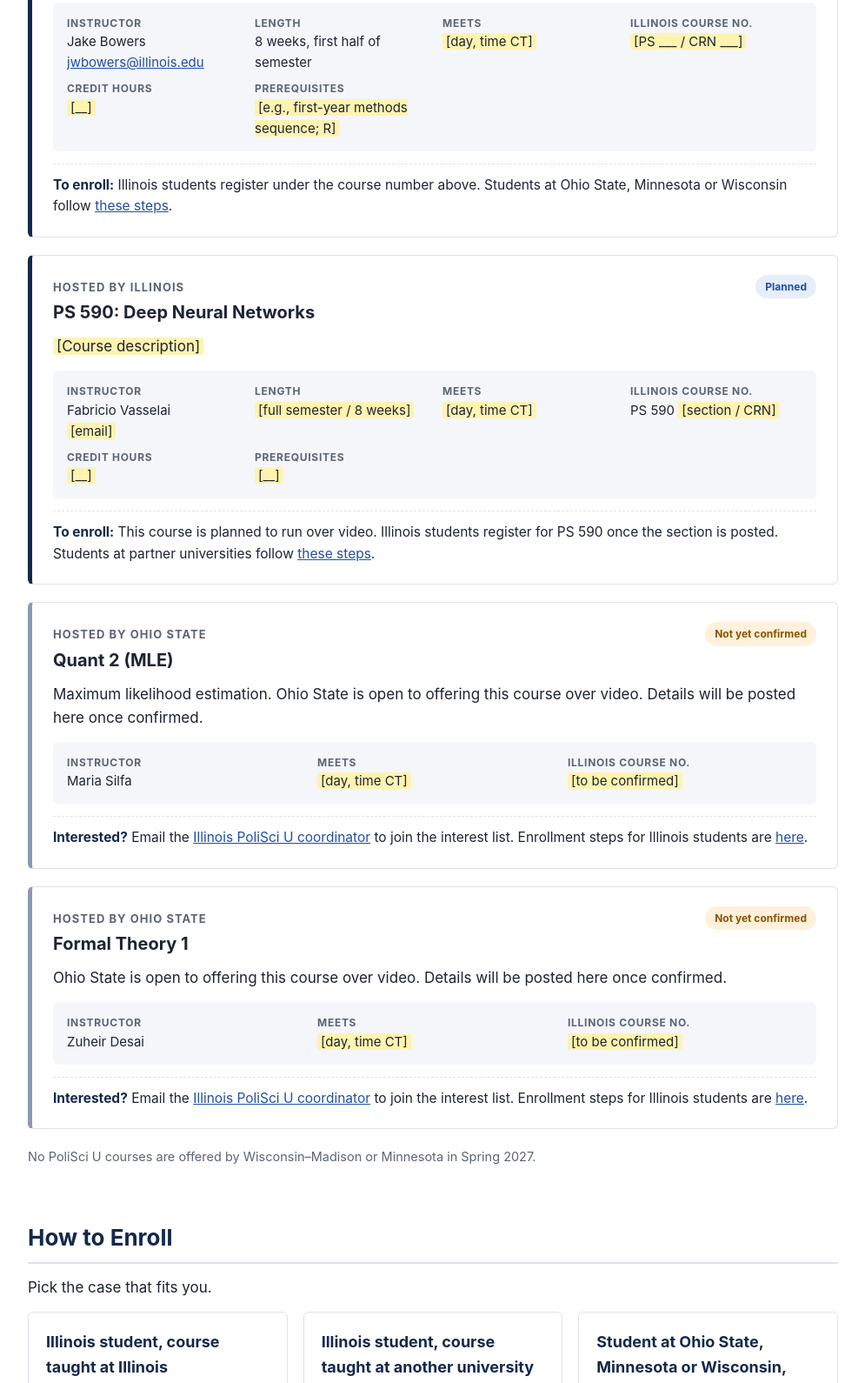
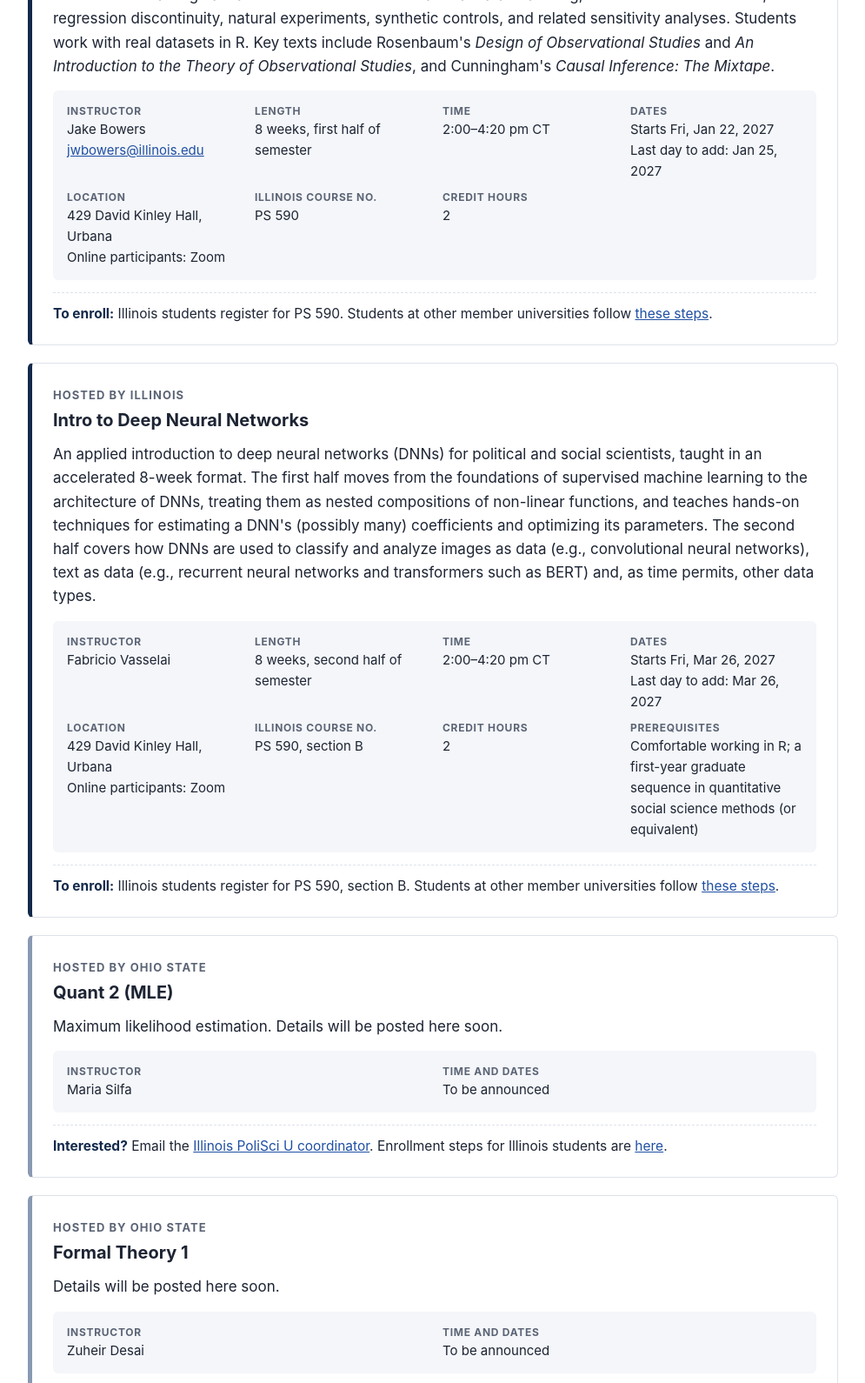
Before and after one commit to rahnumasiddika/polisciu-illinois, a plain HTML site: page index.html in a window 1280 px wide. Shown: the part 996-2586 px from the top of the page at 87% size, without its empty margins (142-1137 px from the left). Drawn offline with Linux system fonts and the light colour scheme.

Commit message:
Add files via upload

```diff
--- a/index.html
+++ b/index.html
@@ -16,6 +16,8 @@
   .eyebrow{text-transform:uppercase;letter-spacing:.12em;font-size:13px;font-weight:600;color:#ffb8a3;margin:0 0 10px}
   h1{font-size:clamp(28px,5vw,42px);line-height:1.15;margin:0 0 12px}
   .lede{font-size:19px;max-width:700px;margin:0 0 22px;color:#dfe6f2}
+  .members{list-style:none;padding:0;margin:0 0 24px;display:flex;flex-wrap:wrap;gap:8px}
+  .members li{background:rgba(255,255,255,.12);border:1px solid rgba(255,255,255,.3);border-radius:999px;padding:5px 14px;font-size:14px;font-weight:600}
   .cta{display:inline-block;background:var(--orange);color:#fff;text-decoration:none;font-weight:700;padding:11px 20px;border-radius:6px;margin:0 10px 8px 0}
   .cta.ghost{background:transparent;border:2px solid #fff}
   .cta:hover{color:#fff;filter:brightness(1.08)}
@@ -64,7 +66,8 @@
   <div class="wrap">
     <p class="eyebrow">Department of Political Science · University of Illinois Urbana-Champaign</p>
     <h1>PoliSci U: Spring 2027 Methods Courses</h1>
-    <p class="lede">Advanced political methodology courses taught live over video and open to graduate students at Illinois, Minnesota, Ohio State, and Wisconsin–Madison. See what's offered and how to enroll.</p>
+    <p class="lede">Advanced political methodology courses taught live, in person at the host campus and over Zoom, and open to graduate students at all member universities. See what's offered and how to enroll.</p>
+    <ul class="members" aria-label="Member universities"><li>University of Illinois Urbana-Champaign</li><li>University of Minnesota</li><li>The Ohio State University</li><li>University of Wisconsin–Madison</li></ul>
     <a class="cta" href="#courses">See Spring 2027 courses</a>
     <a class="cta ghost" href="#how-to-enroll">How to enroll</a>
   </div>
@@ -86,10 +89,10 @@
   <section id="dates">
     <h2>Key Dates</h2>
     <div class="dates">
-      <div class="date"><b>Registration opens</b><span class="placeholder">[date]</span></div>
-      <div class="date"><b>Tell the instructor you plan to join</b><span class="placeholder">[date]</span></div>
-      <div class="date"><b>First-half (8-week) courses begin</b><span class="placeholder">[date]</span></div>
-      <div class="date"><b>Last day to add</b><span class="placeholder">[date]</span></div>
+      <div class="date"><b>Causal Inference begins</b><span>Friday, January 22, 2027</span></div>
+      <div class="date"><b>Causal Inference: last day to add</b><span>Monday, January 25, 2027</span></div>
+      <div class="date"><b>Intro to Deep Neural Networks begins</b><span>Friday, March 26, 2027</span></div>
+      <div class="date"><b>Deep Neural Networks: last day to add</b><span>Friday, March 26, 2027</span></div>
     </div>
     <p class="note">All class times on this page are in Central Time. The four universities have different academic calendars, so check start dates against your own university's calendar.</p>
   </section>
@@ -100,66 +103,62 @@
     <article class="course" id="causal-inference">
       <div class="top">
         <div><span class="inst">Hosted by Illinois</span><h3>Causal Inference for Observational Studies</h3></div>
-        <span class="badge b-open">Open for enrollment</span>
       </div>
       <p>Methods for drawing causal conclusions from observational data: matching, difference-in-differences, regression discontinuity, natural experiments, synthetic controls, and related sensitivity analyses. Students work with real datasets in R. Key texts include Rosenbaum's <em>Design of Observational Studies</em> and <em>An Introduction to the Theory of Observational Studies</em>, and Cunningham's <em>Causal Inference: The Mixtape</em>.</p>
       <div class="facts">
         <div><b>Instructor</b>Jake Bowers<br><a href="mailto:jwbowers@illinois.edu">jwbowers@illinois.edu</a></div>
         <div><b>Length</b>8 weeks, first half of semester</div>
-        <div><b>Meets</b><span class="placeholder">[day, time CT]</span></div>
-        <div><b>Illinois course no.</b><span class="placeholder">[PS ___ / CRN ___]</span></div>
-        <div><b>Credit hours</b><span class="placeholder">[__]</span></div>
-        <div><b>Prerequisites</b><span class="placeholder">[e.g., first-year methods sequence; R]</span></div>
+        <div><b>Time</b>2:00–4:20 pm CT</div>
+        <div><b>Dates</b>Starts Fri, Jan 22, 2027<br>Last day to add: Jan 25, 2027</div>
+        <div><b>Location</b>429 David Kinley Hall, Urbana<br>Online participants: Zoom</div>
+        <div><b>Illinois course no.</b>PS 590</div>
+        <div><b>Credit hours</b>2</div>
       </div>
-      <div class="enroll"><strong>To enroll:</strong> Illinois students register under the course number above. Students at Ohio State, Minnesota or Wisconsin follow <a href="#path-partner">these steps</a>.</div>
+      <div class="enroll"><strong>To enroll:</strong> Illinois students register for PS 590. Students at other member universities follow <a href="#path-partner">these steps</a>.</div>
     </article>
 
     <article class="course" id="deep-neural-networks">
       <div class="top">
-        <div><span class="inst">Hosted by Illinois</span><h3>PS 590: Deep Neural Networks</h3></div>
-        <span class="badge b-planned">Planned</span>
+        <div><span class="inst">Hosted by Illinois</span><h3>Intro to Deep Neural Networks</h3></div>
       </div>
-      <p><span class="placeholder">[Course description]</span></p>
+      <p>An applied introduction to deep neural networks (DNNs) for political and social scientists, taught in an accelerated 8-week format. The first half moves from the foundations of supervised machine learning to the architecture of DNNs, treating them as nested compositions of non-linear functions, and teaches hands-on techniques for estimating a DNN's (possibly many) coefficients and optimizing its parameters. The second half covers how DNNs are used to classify and analyze images as data (e.g., convolutional neural networks), text as data (e.g., recurrent neural networks and transformers such as BERT) and, as time permits, other data types.</p>
       <div class="facts">
-        <div><b>Instructor</b>Fabricio Vasselai<br><span class="placeholder">[email]</span></div>
-        <div><b>Length</b><span class="placeholder">[full semester / 8 weeks]</span></div>
-        <div><b>Meets</b><span class="placeholder">[day, time CT]</span></div>
-        <div><b>Illinois course no.</b>PS 590 <span class="placeholder">[section / CRN]</span></div>
-        <div><b>Credit hours</b><span class="placeholder">[__]</span></div>
-        <div><b>Prerequisites</b><span class="placeholder">[__]</span></div>
+        <div><b>Instructor</b>Fabricio Vasselai</div>
+        <div><b>Length</b>8 weeks, second half of semester</div>
+        <div><b>Time</b>2:00–4:20 pm CT</div>
+        <div><b>Dates</b>Starts Fri, Mar 26, 2027<br>Last day to add: Mar 26, 2027</div>
+        <div><b>Location</b>429 David Kinley Hall, Urbana<br>Online participants: Zoom</div>
+        <div><b>Illinois course no.</b>PS 590, section B</div>
+        <div><b>Credit hours</b>2</div>
+        <div><b>Prerequisites</b>Comfortable working in R; a first-year graduate sequence in quantitative social science methods (or equivalent)</div>
       </div>
-      <div class="enroll"><strong>To enroll:</strong> This course is planned to run over video. Illinois students register for PS 590 once the section is posted. Students at partner universities follow <a href="#path-partner">these steps</a>.</div>
+      <div class="enroll"><strong>To enroll:</strong> Illinois students register for PS 590, section B. Students at other member universities follow <a href="#path-partner">these steps</a>.</div>
     </article>
 
     <article class="course osu" id="quant-2-mle">
       <div class="top">
         <div><span class="inst">Hosted by Ohio State</span><h3>Quant 2 (MLE)</h3></div>
-        <span class="badge b-potential">Not yet confirmed</span>
       </div>
-      <p>Maximum likelihood estimation. Ohio State is open to offering this course over video. Details will be posted here once confirmed.</p>
+      <p>Maximum likelihood estimation. Details will be posted here soon.</p>
       <div class="facts">
         <div><b>Instructor</b>Maria Silfa</div>
-        <div><b>Meets</b><span class="placeholder">[day, time CT]</span></div>
-        <div><b>Illinois course no.</b><span class="placeholder">[to be confirmed]</span></div>
+        <div><b>Time and dates</b>To be announced</div>
       </div>
-      <div class="enroll"><strong>Interested?</strong> Email the <a href="#contact">Illinois PoliSci U coordinator</a> to join the interest list. Enrollment steps for Illinois students are <a href="#path-elsewhere">here</a>.</div>
+      <div class="enroll"><strong>Interested?</strong> Email the <a href="#contact">Illinois PoliSci U coordinator</a>. Enrollment steps for Illinois students are <a href="#path-elsewhere">here</a>.</div>
     </article>
 
     <article class="course osu" id="formal-theory-1">
       <div class="top">
         <div><span class="inst">Hosted by Ohio State</span><h3>Formal Theory 1</h3></div>
-        <span class="badge b-potential">Not yet confirmed</span>
       </div>
-      <p>Ohio State is open to offering this course over video. Details will be posted here once confirmed.</p>
+      <p>Details will be posted here soon.</p>
       <div class="facts">
         <div><b>Instructor</b>Zuheir Desai</div>
-        <div><b>Meets</b><span class="placeholder">[day, time CT]</span></div>
-        <div><b>Illinois course no.</b><span class="placeholder">[to be confirmed]</span></div>
+        <div><b>Time and dates</b>To be announced</div>
       </div>
-      <div class="enroll"><strong>Interested?</strong> Email the <a href="#contact">Illinois PoliSci U coordinator</a> to join the interest list. Enrollment steps for Illinois students are <a href="#path-elsewhere">here</a>.</div>
+      <div class="enroll"><strong>Interested?</strong> Email the <a href="#contact">Illinois PoliSci U coordinator</a>. Enrollment steps for Illinois students are <a href="#path-elsewhere">here</a>.</div>
     </article>
 
-    <p class="note">No PoliSci U courses are offered by Wisconsin–Madison or Minnesota in Spring 2027.</p>
   </section>
 
   <section id="how-to-enroll">
@@ -169,7 +168,7 @@
       <div class="path" id="path-illinois">
         <h3>Illinois student, course taught at Illinois</h3>
         <ol>
-          <li>Find the course number and CRN in the course listing above.</li>
+          <li>Find the course number and section in the course listing above.</li>
           <li>Register through Illinois's usual graduate registration system.</li>
           <li>If registration is restricted, contact <span class="placeholder">[Graduate Program Coordinator, email]</span> for permission.</li>
         </ol>
@@ -184,9 +183,9 @@
         </ol>
       </div>
       <div class="path" id="path-partner">
-        <h3>Student at Ohio State, Minnesota or Wisconsin, course taught at Illinois</h3>
+        <h3>Student at another member university, course taught at Illinois</h3>
         <ol>
-          <li>Ask your department's PoliSci U contact or graduate office which local course number to register under. At Wisconsin, for example, PoliSci U courses have been listed as POLI SCI 919.</li>
+          <li>Ask your department's PoliSci U contact or graduate office which local course number to register under.</li>
           <li>Register at your home university.</li>
           <li>Email the instructor so you get the video link and course materials.</li>
         </ol>
@@ -198,7 +197,7 @@
     <h2>Frequently Asked Questions</h2>
     <details>
       <summary>Who can take PoliSci U courses?</summary>
-      <p>Graduate students at the four member universities: Illinois, Minnesota, Ohio State, and Wisconsin–Madison. Each course lists its prerequisites; check with the instructor if you're unsure whether you're ready.</p>
+      <p>Graduate students at the member universities listed at the top of this page. Each course lists its prerequisites; check with the instructor if you're unsure whether you're ready.</p>
     </details>
     <details>
       <summary>Do I pay extra tuition?</summary>
@@ -206,7 +205,7 @@
     </details>
     <details>
       <summary>How are classes delivered?</summary>
-      <p>Classes are taught live by the host instructor and joined by video from the other campuses. <span class="placeholder">[Illinois iTV room or Zoom details]</span></p>
+      <p>Classes are taught live by the host instructor. Illinois-hosted courses meet in 429 David Kinley Hall, and students at other campuses join on Zoom. Ask the instructor for the Zoom link.</p>
     </details>
     <details>
       <summary>Will the course count toward my methods requirements?</summary>
```
